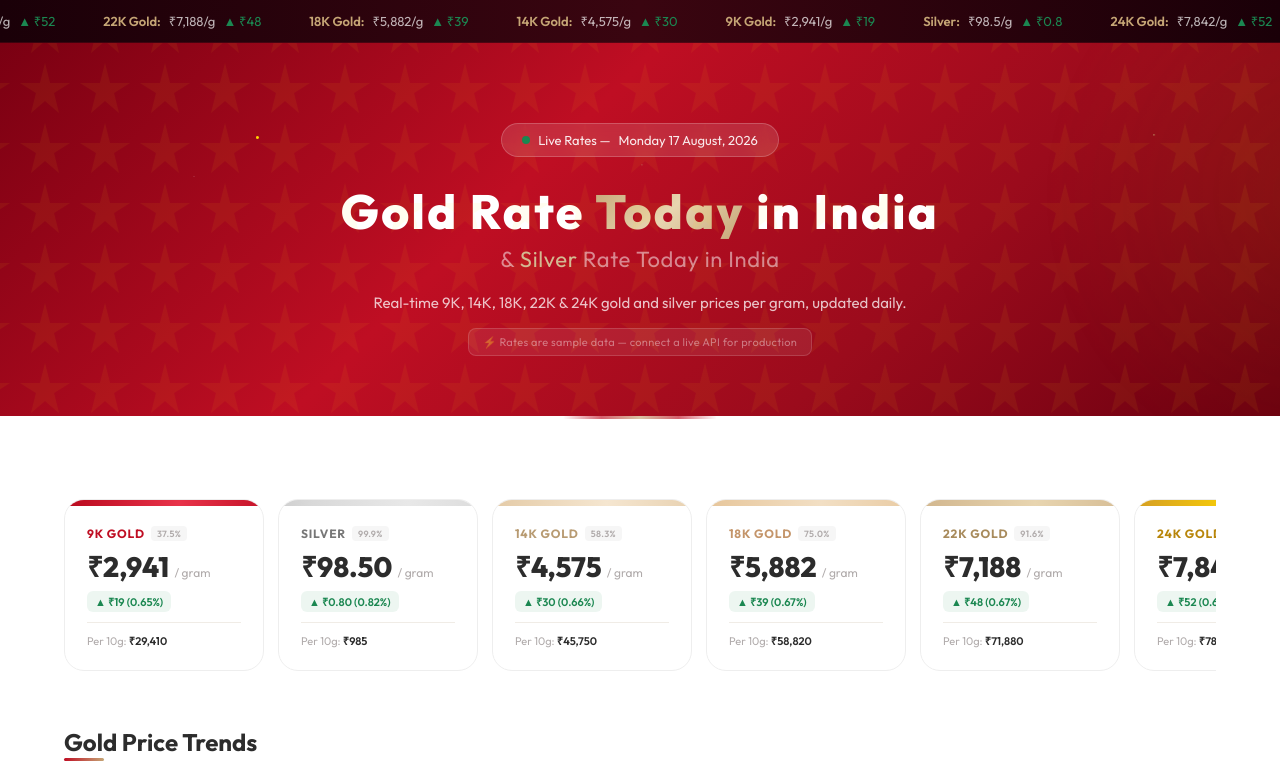
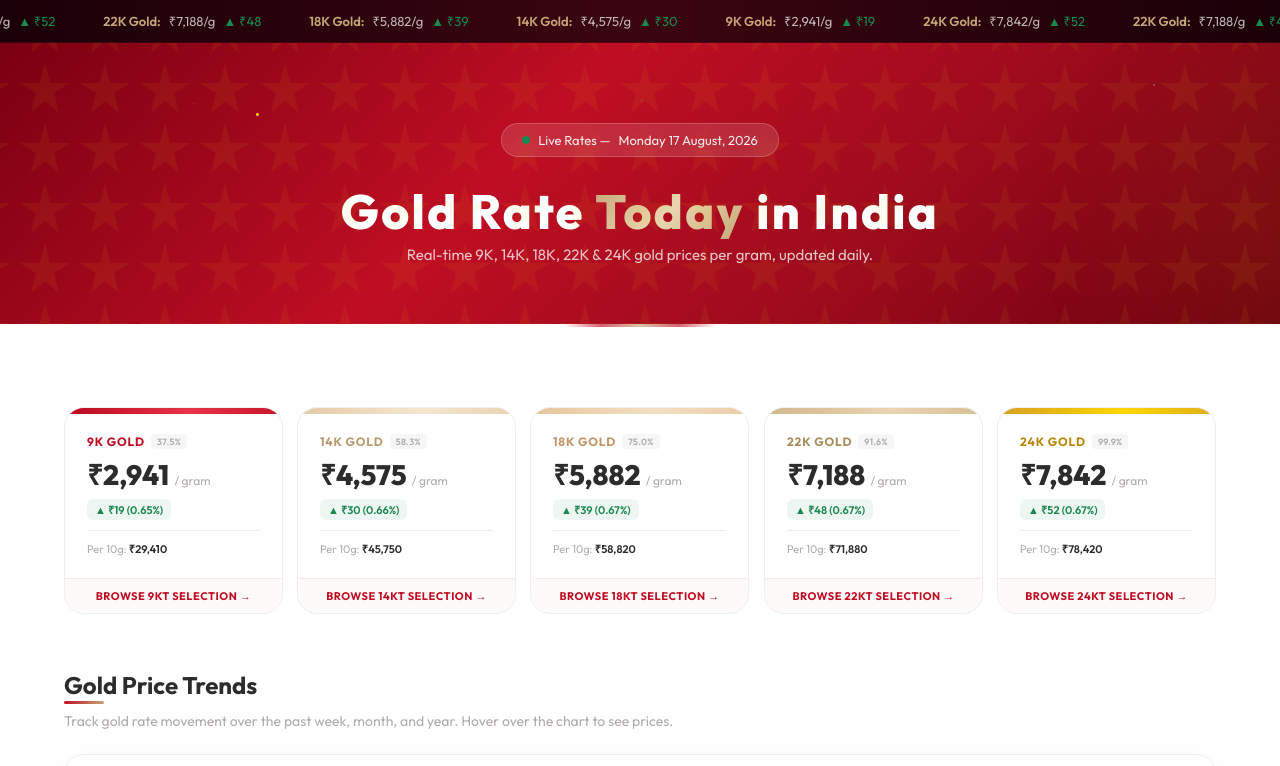
Before and after one commit to sushanth-titan/BeyonRevamp, a plain HTML site: page Goldrate.html in a window 1280 px wide. Shown: the top 766 px of the page. Drawn offline with Linux system fonts and the light colour scheme.

Commit message:
Remove silver, add card CTAs, remove API note

```diff
--- a/Goldrate.html
+++ b/Goldrate.html
@@ -3,9 +3,9 @@
 <head>
   <meta charset="UTF-8" />
   <meta name="viewport" content="width=device-width, initial-scale=1.0" />
-  <title>Gold Rate Today in India — Live 22K, 24K, 14K, 9K Gold & Silver Prices | Beyon</title>
-  <meta name="description" content="Check today's gold rate and silver rate in India. Live 9K, 14K, 18K, 22K and 24K gold prices per gram. View gold rate trends, historical data, and silver rates at Beyon." />
-  <meta name="keywords" content="gold rate today, gold price today, 22K gold rate, 24K gold rate, 14K gold rate, 9K gold rate, silver rate today, gold rate in India, gold price per gram" />
+  <title>Gold Rate Today in India — Live 9K, 14K, 18K, 22K & 24K Gold Prices | Beyon</title>
+  <meta name="description" content="Check today's gold rate in India. Live 9K, 14K, 18K, 22K and 24K gold prices per gram. View gold rate trends, historical data, and gold rates at Beyon." />
+  <meta name="keywords" content="gold rate today, gold price today, 22K gold rate, 24K gold rate, 14K gold rate, 9K gold rate, gold rate in India, gold price per gram" />
   <link rel="preconnect" href="https://fonts.googleapis.com" />
   <link rel="preconnect" href="https://fonts.gstatic.com" crossorigin />
   <link href="https://fonts.googleapis.com/css2?family=Outfit:wght@300;400;500;600;700;800&display=swap" rel="stylesheet" />
@@ -64,7 +64,7 @@
     .rate-card.k18 .metal-bar{background:linear-gradient(90deg,#D4A574,#E8C9A0,#F2DFC4,#E8C9A0,#D4A574);background-size:200% 100%;animation:metallic-shimmer 3s ease infinite}
     .rate-card.k14 .metal-bar{background:linear-gradient(90deg,#D2B48C,#E6CEAC,#F5E6D0,#E6CEAC,#D2B48C);background-size:200% 100%;animation:metallic-shimmer 3s ease infinite}
     .rate-card.k9 .metal-bar{background:linear-gradient(90deg,#8B0000,#BF0E23,#E8334A,#BF0E23,#8B0000);background-size:200% 100%;animation:metallic-shimmer 3s ease infinite}
-    .rate-card.silver .metal-bar{background:linear-gradient(90deg,#8C8C8C,#B8B8B8,#D8D8D8,#E8E8E8,#D8D8D8,#B8B8B8,#8C8C8C);background-size:300% 100%;animation:metallic-shimmer 3s ease infinite}
+
     @keyframes metallic-shimmer{0%{background-position:0% 50%}50%{background-position:100% 50%}100%{background-position:0% 50%}}
     .rate-card .card-body{padding:20px 22px 22px}
     .rate-card .karat-label{font-size:12px;font-weight:700;letter-spacing:.8px;text-transform:uppercase;margin-bottom:12px;display:flex;align-items:center;gap:6px}
@@ -73,7 +73,9 @@
     .rate-card.k18 .karat-label{color:#C4956A}
     .rate-card.k14 .karat-label{color:#B89B72}
     .rate-card.k9 .karat-label{color:var(--primary)}
-    .rate-card.silver .karat-label{color:#777}
+    /* Card CTA */
+    .card-cta{display:block;text-align:center;padding:10px 12px;font-size:11px;font-weight:700;letter-spacing:.5px;text-transform:uppercase;text-decoration:none;color:var(--primary);border-top:1px solid #f0ece6;transition:all .25s;background:rgba(191,14,35,.02)}
+    .card-cta:hover{background:var(--primary);color:#fff}
     .rate-card .karat-label .purity-tag{font-size:9px;font-weight:600;padding:2px 6px;border-radius:4px;background:var(--soft-grey);color:var(--warm-grey);letter-spacing:.3px}
     .rate-card .price{font-size:28px;font-weight:800;color:var(--dark);line-height:1;margin-bottom:4px}
     .rate-card .price small{font-size:12px;font-weight:400;color:var(--warm-grey)}
@@ -210,8 +212,7 @@
   <div class="sparkle" style="left:30%;top:75%;animation-delay:3.2s"></div>
   <div class="date-badge"><span class="pulse"></span> Live Rates — <span id="heroDate"></span></div>
   <h1>Gold Rate <span>Today</span> in India</h1>
-  <p class="sub-title">&amp; <span>Silver</span> Rate Today in India</p>
-  <p>Real-time 9K, 14K, 18K, 22K &amp; 24K gold and silver prices per gram, updated daily.</p>
+  <p>Real-time 9K, 14K, 18K, 22K &amp; 24K gold prices per gram, updated daily.</p>
   <!--
     ┌─────────────────────────────────────────────────────────────────────────┐
     │  API NOTE:                                                             │
@@ -229,7 +230,6 @@
     │  result; serve cached JSON to the frontend to avoid exposing API keys. │
     └─────────────────────────────────────────────────────────────────────────┘
   -->
-  <div class="api-note">⚡ Rates are sample data — connect a live API for production</div>
 </section>
 
 <!-- Animated accent line -->
@@ -248,16 +248,9 @@
         <span class="change up" id="change9k">▲ ₹19 (0.65%)</span>
         <div class="unit">Per 10g: <span id="rate9k10">₹29,410</span></div>
       </div>
+      <a href="#" class="card-cta">Browse 9KT Selection →</a>
     </div>
-    <div class="rate-card silver">
-      <div class="metal-bar"></div>
-      <div class="card-body">
-        <div class="karat-label">Silver <span class="purity-tag">99.9%</span></div>
-        <div class="price">₹<span id="rateSilver">98.50</span> <small>/ gram</small></div>
-        <span class="change up" id="changeSilver">▲ ₹0.80 (0.82%)</span>
-        <div class="unit">Per 10g: <span id="rateSilver10">₹985</span></div>
-      </div>
-    </div>
+
     <div class="rate-card k14">
       <div class="metal-bar"></div>
       <div class="card-body">
@@ -266,6 +259,7 @@
         <span class="change up" id="change14k">▲ ₹30 (0.66%)</span>
         <div class="unit">Per 10g: <span id="rate14k10">₹45,750</span></div>
       </div>
+      <a href="#" class="card-cta">Browse 14KT Selection →</a>
     </div>
     <div class="rate-card k18">
       <div class="metal-bar"></div>
@@ -275,6 +269,7 @@
         <span class="change up" id="change18k">▲ ₹39 (0.67%)</span>
         <div class="unit">Per 10g: <span id="rate18k10">₹58,820</span></div>
       </div>
+      <a href="#" class="card-cta">Browse 18KT Selection →</a>
     </div>
     <div class="rate-card k22">
       <div class="metal-bar"></div>
@@ -284,6 +279,7 @@
         <span class="change up" id="change22k">▲ ₹48 (0.67%)</span>
         <div class="unit">Per 10g: <span id="rate22k10">₹71,880</span></div>
       </div>
+      <a href="#" class="card-cta">Browse 22KT Selection →</a>
     </div>
     <div class="rate-card k24">
       <div class="metal-bar"></div>
@@ -293,6 +289,7 @@
         <span class="change up" id="change24k">▲ ₹52 (0.67%)</span>
         <div class="unit">Per 10g: <span id="rate24k10">₹78,420</span></div>
       </div>
+      <a href="#" class="card-cta">Browse 24KT Selection →</a>
     </div>
   </div>
 
@@ -341,8 +338,8 @@
   <!-- Calculator Section -->
   <div class="fade-up">
     <div class="section-heading">
-      <h2>Gold &amp; Silver Calculators</h2>
-      <p>Quickly estimate the value of your gold/silver or how much your budget can buy.</p>
+      <h2>Gold Calculators</h2>
+      <p>Quickly estimate the value of your gold or how much your budget can buy.</p>
     </div>
     <div class="calc-section">
       <div class="calc-card">
@@ -359,7 +356,6 @@
             <option value="18">18K Gold (75.0%)</option>
             <option value="14">14K Gold (58.3%)</option>
             <option value="9">9K Gold (37.5%)</option>
-            <option value="silver">Silver</option>
           </select>
         </div>
         <div class="calc-result">
@@ -381,7 +377,6 @@
             <option value="18">18K Gold (75.0%)</option>
             <option value="14">14K Gold (58.3%)</option>
             <option value="9">9K Gold (37.5%)</option>
-            <option value="silver">Silver</option>
           </select>
         </div>
         <div class="calc-result">
@@ -403,7 +398,7 @@
   <div class="faq-section fade-up">
     <div class="section-heading">
       <h2>Frequently Asked Questions</h2>
-      <p>Everything you need to know about gold &amp; silver rates in India.</p>
+      <p>Everything you need to know about gold rates in India.</p>
     </div>
     <div class="faq-item open">
       <div class="faq-q" onclick="toggleFaq(this)">What is the gold rate today in India?<span class="toggle">+</span></div>
@@ -414,12 +409,8 @@
       <div class="faq-a"><p>24K gold is 99.9% pure gold — ideal for investment but too soft for jewellery. 22K (91.6% gold) is the traditional Indian jewellery standard. 18K (75% gold) is popular for diamond-studded and contemporary designs. 14K (58.3% gold) offers excellent durability and is widely used internationally. 9K (37.5% gold) is the most affordable karat and extremely durable, making it ideal for everyday wear pieces.</p></div>
     </div>
     <div class="faq-item">
-      <div class="faq-q" onclick="toggleFaq(this)">What is the silver rate today?<span class="toggle">+</span></div>
-      <div class="faq-a"><p>Today's silver rate is approximately ₹985 per 10 grams (₹98.50 per gram). Silver prices are influenced by industrial demand, investment sentiment, and global economic conditions. Silver is often considered a more affordable precious metal investment compared to gold.</p></div>
-    </div>
-    <div class="faq-item">
-      <div class="faq-q" onclick="toggleFaq(this)">What factors affect gold and silver prices in India?<span class="toggle">+</span></div>
-      <div class="faq-a"><p>Gold and silver prices in India are influenced by international prices (COMEX and London Bullion Market), the USD-INR exchange rate, import duties and GST, RBI monetary policies, inflation rates, geopolitical tensions, crude oil prices, and seasonal demand during festivals and wedding seasons.</p></div>
+      <div class="faq-q" onclick="toggleFaq(this)">What factors affect gold prices in India?<span class="toggle">+</span></div>
+      <div class="faq-a"><p>Gold prices in India are influenced by international prices (COMEX and London Bullion Market), the USD-INR exchange rate, import duties and GST, RBI monetary policies, inflation rates, geopolitical tensions, crude oil prices, and seasonal demand during festivals and wedding seasons.</p></div>
     </div>
     <div class="faq-item">
       <div class="faq-q" onclick="toggleFaq(this)">Is it a good time to buy gold?<span class="toggle">+</span></div>
@@ -539,9 +530,7 @@
 // This avoids exposing API keys in client-side code.
 const goldRates = {
   '24k': 7842, '22k': 7188, '18k': 5882, '14k': 4575, '9k': 2941,
-  'silver': 98.50,
-  change24k: 52, change22k: 48, change18k: 39, change14k: 30, change9k: 19,
-  changeSilver: 0.80
+  change24k: 52, change22k: 48, change18k: 39, change14k: 30, change9k: 19
 };
 
 const chartData = {
@@ -564,7 +553,6 @@ function buildTicker(){
     `<strong>18K Gold:</strong> ₹${goldRates['18k'].toLocaleString('en-IN')}/g <span class="up">▲ ₹${goldRates.change18k}</span>`,
     `<strong>14K Gold:</strong> ₹${goldRates['14k'].toLocaleString('en-IN')}/g <span class="up">▲ ₹${goldRates.change14k}</span>`,
     `<strong>9K Gold:</strong> ₹${goldRates['9k'].toLocaleString('en-IN')}/g <span class="up">▲ ₹${goldRates.change9k}</span>`,
-    `<strong>Silver:</strong> ₹${goldRates['silver']}/g <span class="up">▲ ₹${goldRates.changeSilver}</span>`,
   ];
   const html = items.map(i=>`<span class="ticker-item">${i}</span>`).join('');
   document.getElementById('tickerContent').innerHTML = html + html;
@@ -659,7 +647,6 @@ drawChart('1W');
 
 // ── CALCULATORS ──
 function getRate(p){
-  if(p === 'silver') return goldRates.silver;
   return goldRates[p+'k'];
 }
 function calcGoldValue(){
```
